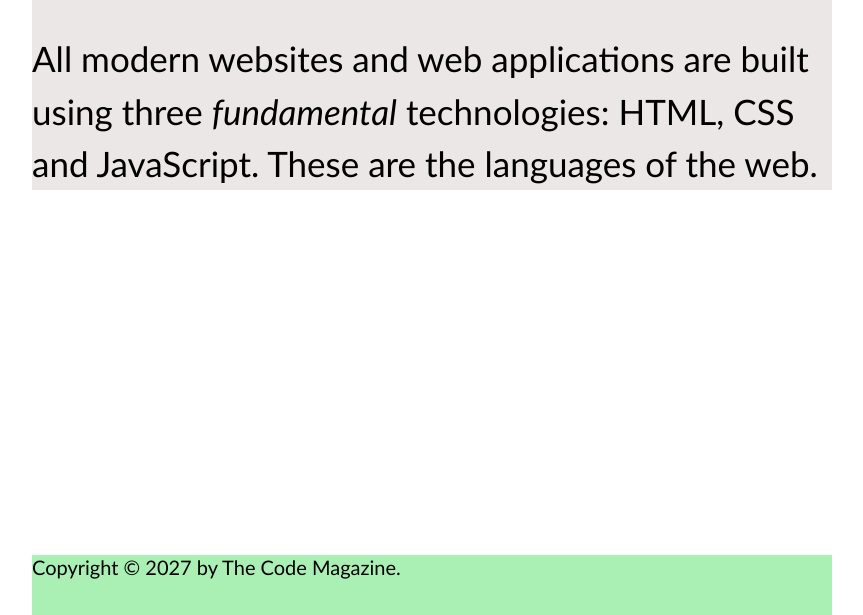
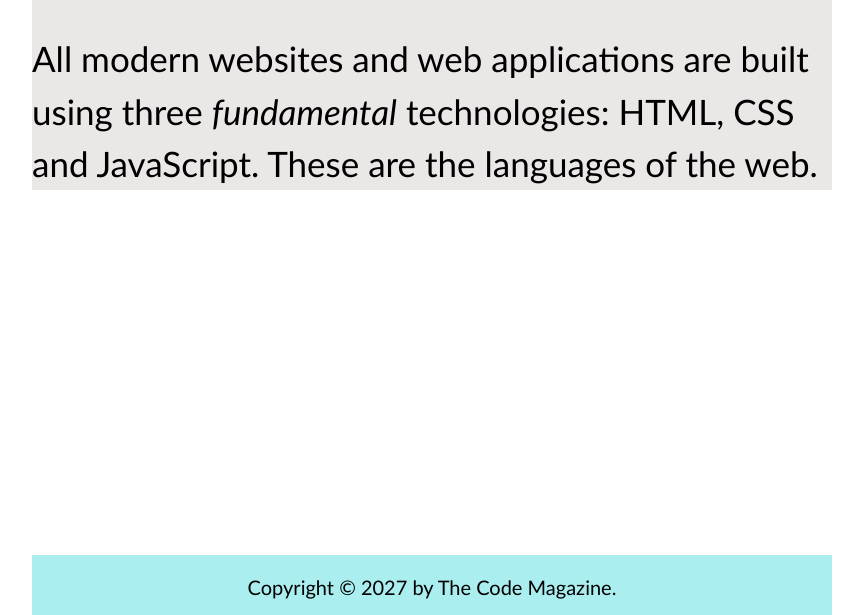
Before and after one commit to gitcomma/test_run, a plain HTML site: page index.html in a window 1280 px wide. Shown: the part 185-800 px from the top of the page, without its empty margins (208-1071 px from the left). Drawn offline with Linux system fonts and the light colour scheme.

Commit message:
English File - Chnage 5

```diff
--- a/index.html
+++ b/index.html
@@ -40,10 +40,10 @@
           bottom: 0%;
           height: 60px;
           width: 800px;
-          background-color: #aaf0b5;
+          background-color: #aaeef0;
         "
       >
-        <pgit
+        <p
           id="copyright"
           style="
             font-size: 20px;
```
